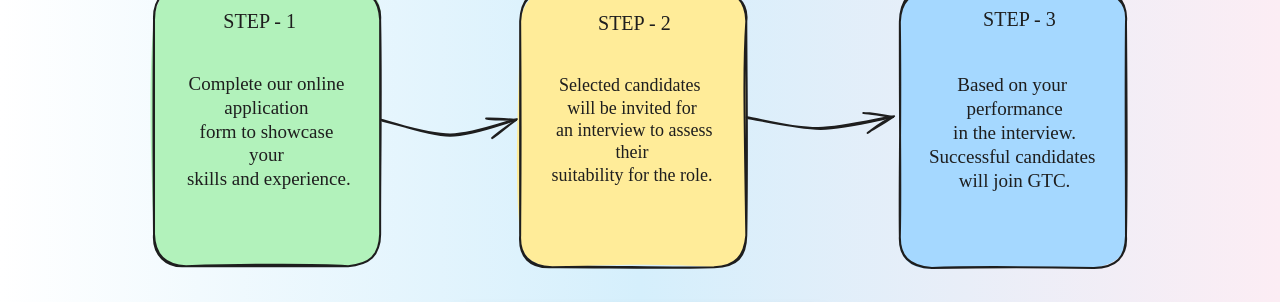
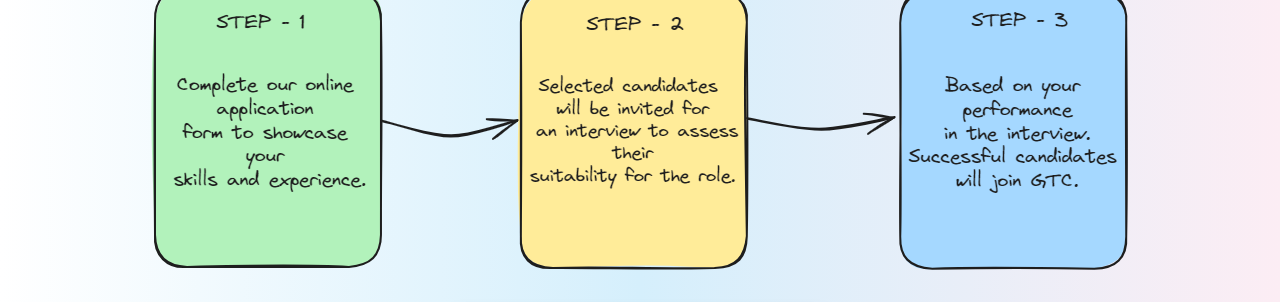
Before and after one commit to vansh1505/GTC, a plain HTML site: page Registration.html in a window 1280 px wide. Shown: the part 336-638 px from the top of the page. Drawn offline with nearby package versions, Linux system fonts and the light colour scheme.

Commit message:
Update Registration.html

```diff
--- a/Registration.html
+++ b/Registration.html
@@ -110,7 +110,7 @@
     <!-- Home Section Design -->
     <div class="main-pro">
         <h1 class="pro-head">Procedure to Join</h1>
-        <img src="procedure.svg" alt="">
+        <img src="procedure.png" alt="">
         <a class="button" href="https://docs.google.com/forms/d/1OObp76kTOKzMGGXu2Q0ZckVr1B1HIITAs973W647CNk/viewform?pli=1&pli=1&edit_requested=true" target="_blank">
             Apply Now
             <svg fill="currentColor" viewBox="0 0 24 24" class="icon">
```
